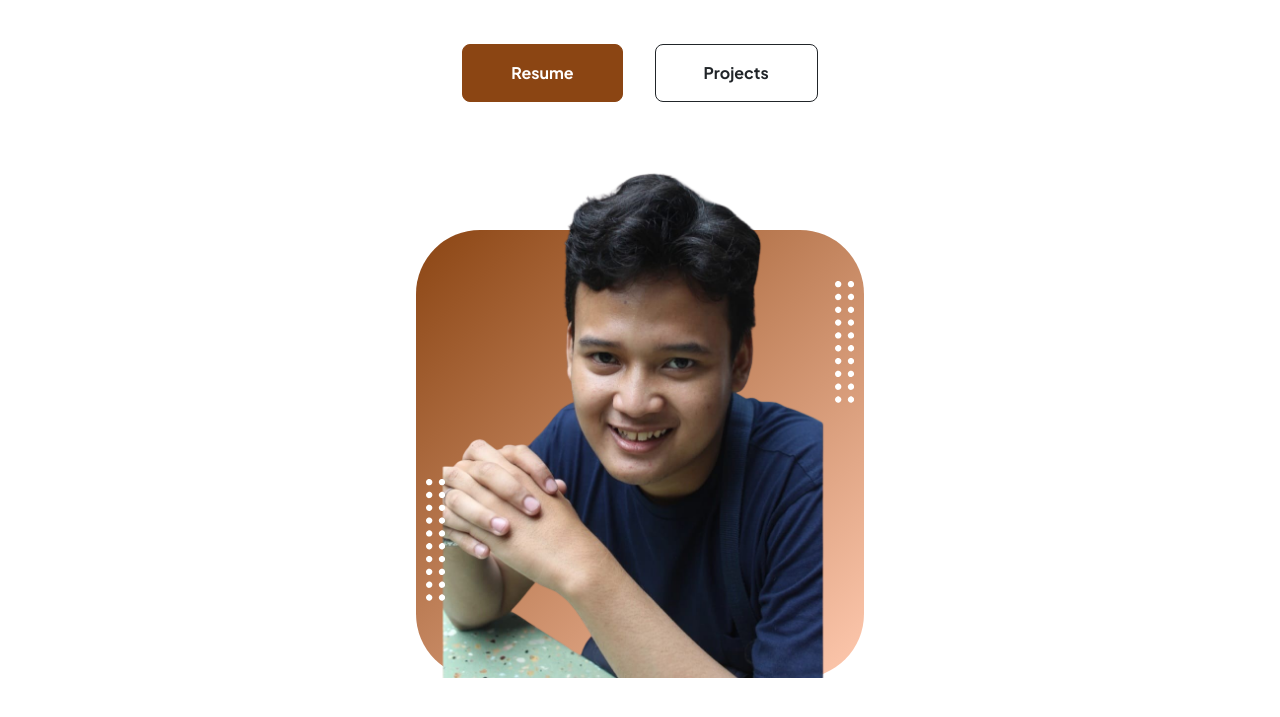
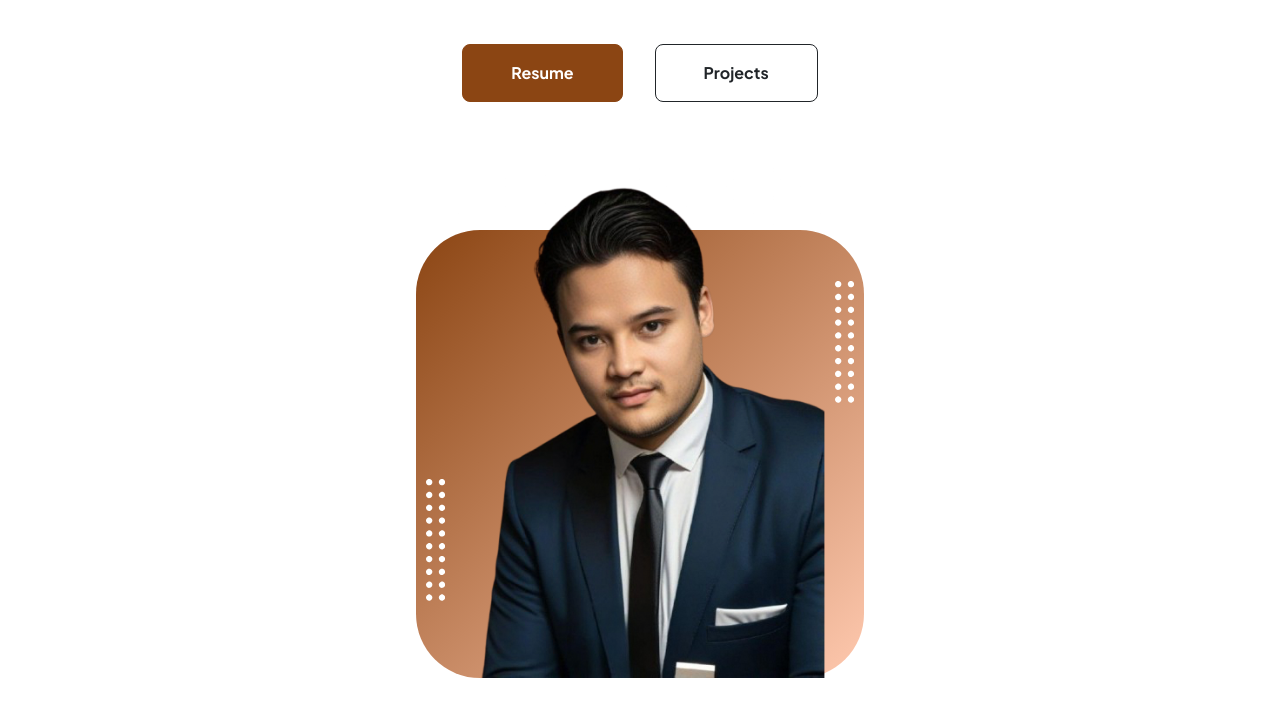
Before and after one commit to rajaaljabbar/rajaaljabbar.github.io, a plain HTML site: page index.html in a window 1280 px wide. Shown: the part 291-1008 px from the top of the page. Drawn offline with nearby package versions, Linux system fonts and the light colour scheme.

Commit message:
Mengubah Foto

```diff
--- a/index.html
+++ b/index.html
@@ -107,7 +107,7 @@
                 <div class="profile bg-gradient-primary-to-secondary">
                   <!-- TIP: For best results, use a photo with a transparent background like the demo example below-->
                   <!-- Watch a tutorial on how to do this on YouTube (link)-->
-                  <img class="profile-img" src="assets/menobg.png" alt="..." />
+                  <img class="profile-img" src="assets/meprofs.png" alt="..." />
                   <div class="dots-1">
                     <!-- SVG Dots-->
                     <svg
```
Also changed, not shown: assets/meprofs.png (added).
